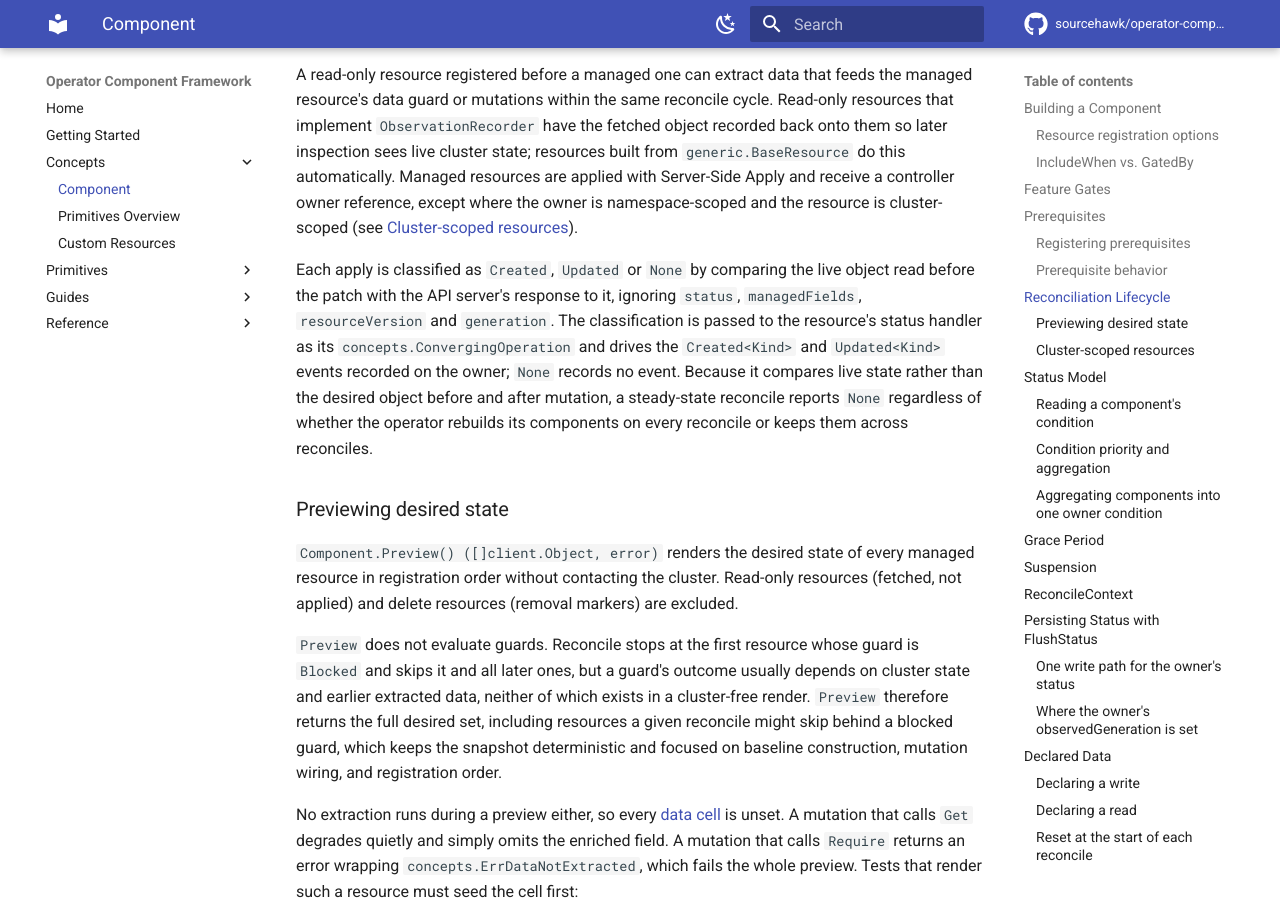
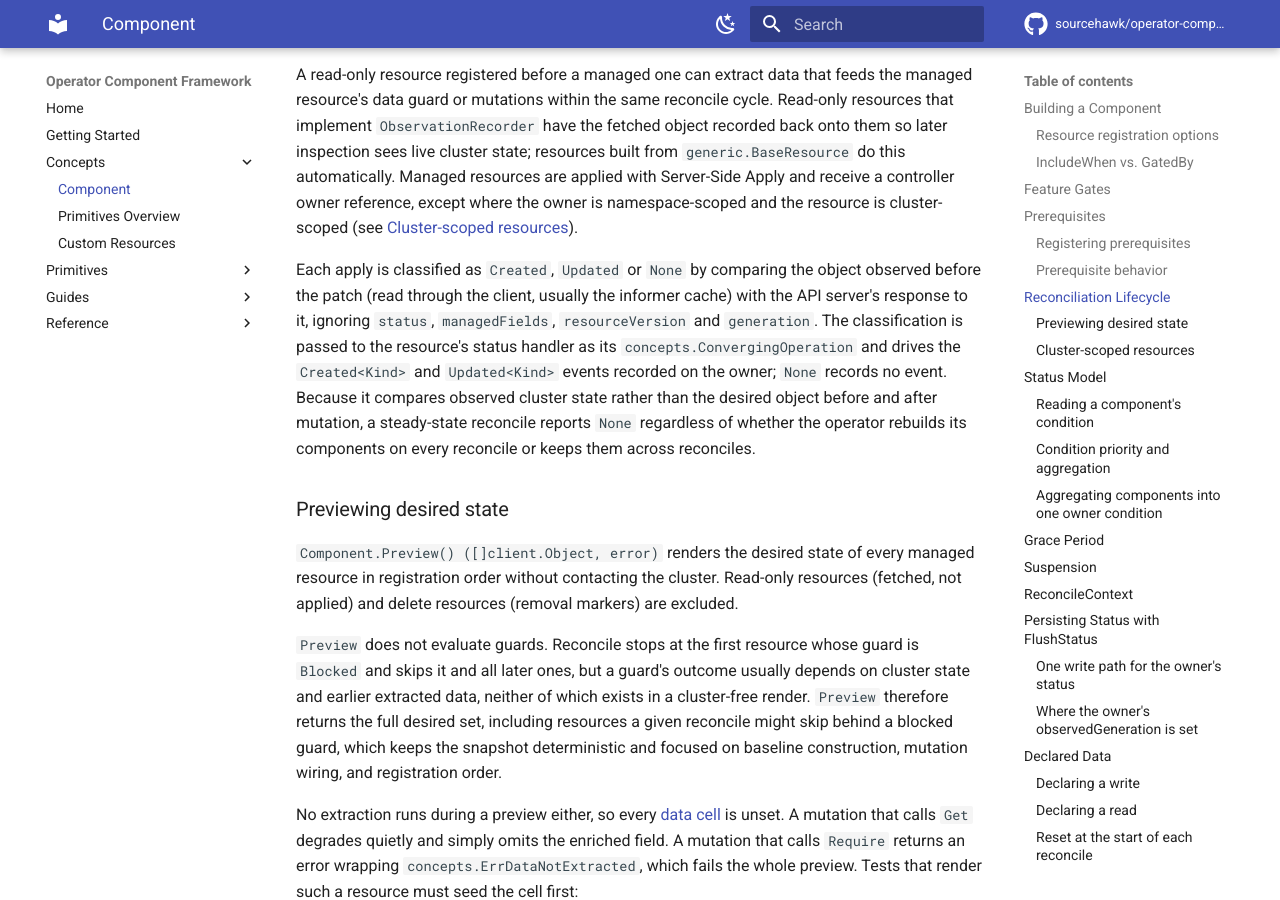
Before and after one commit to sourcehawk/operator-component-framework, an MkDocs documentation site: the page built from docs/component.md, in a window 1280 px wide and 900 px high, scrolled down 9395 px. Built offline with MkDocs 1.6.1 and Material for MkDocs 9.7.7, drawn with Linux system fonts in a browser that asks for light colours; comment, search, counter and statistics services are not loaded.

Commit message:
docs(component): say the pre-apply object is read through the client, not live
The comparison reads the object through the controller-runtime client, which
is usually the informer cache. Calling it the live object implied an API
server read. Applies the wording change to the code comments, GoDoc and docs.

Co-Authored-By: Claude Fable 5 <noreply@anthropic.com>

```diff
--- a/docs/component.md
+++ b/docs/component.md
@@ -330,12 +330,13 @@ do this automatically. Managed resources are applied with Server-Side Apply and
 except where the owner is namespace-scoped and the resource is cluster-scoped (see
 [Cluster-scoped resources](#cluster-scoped-resources)).
 
-Each apply is classified as `Created`, `Updated` or `None` by comparing the live object read before the patch with the
-API server's response to it, ignoring `status`, `managedFields`, `resourceVersion` and `generation`. The classification
-is passed to the resource's status handler as its `concepts.ConvergingOperation` and drives the `Created<Kind>` and
-`Updated<Kind>` events recorded on the owner; `None` records no event. Because it compares live state rather than the
-desired object before and after mutation, a steady-state reconcile reports `None` regardless of whether the operator
-rebuilds its components on every reconcile or keeps them across reconciles.
+Each apply is classified as `Created`, `Updated` or `None` by comparing the object observed before the patch (read
+through the client, usually the informer cache) with the API server's response to it, ignoring `status`,
+`managedFields`, `resourceVersion` and `generation`. The classification is passed to the resource's status handler as
+its `concepts.ConvergingOperation` and drives the `Created<Kind>` and `Updated<Kind>` events recorded on the owner;
+`None` records no event. Because it compares observed cluster state rather than the desired object before and after
+mutation, a steady-state reconcile reports `None` regardless of whether the operator rebuilds its components on every
+reconcile or keeps them across reconciles.
 
 ### Previewing desired state
 
```
Also changed, not shown: docs/custom-resource.md (+7 -6 lines), 2 other files.
